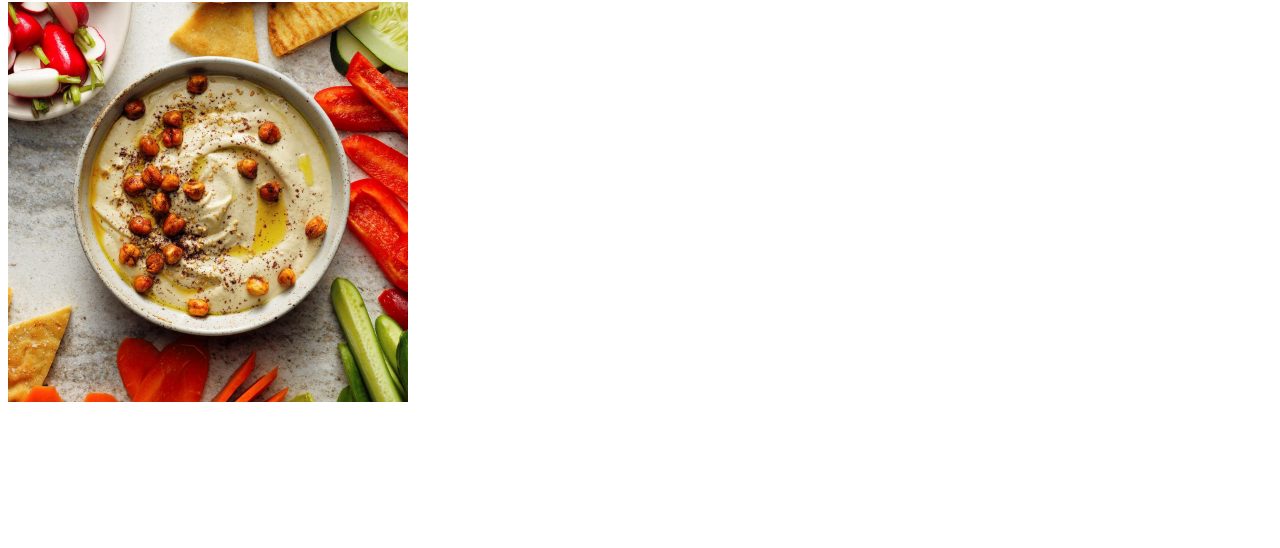
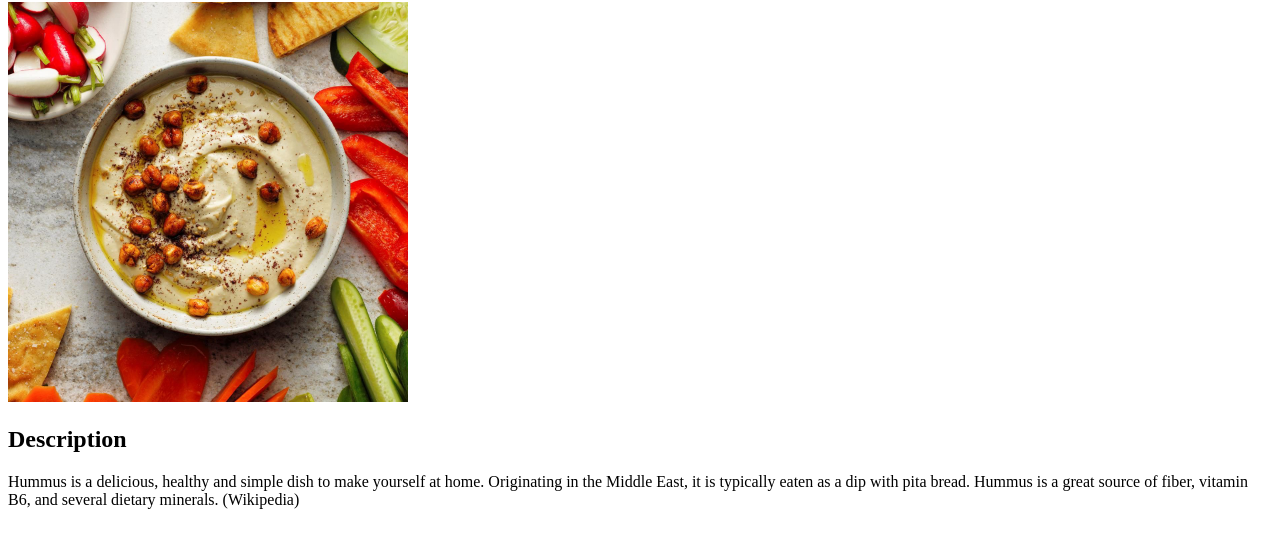
Before and after one commit to lovelylif3/odin-recipes, a plain HTML site: page recipes/hummus.html in a window 1280 px wide. Shown: the part 78-626 px from the top of the page. Drawn offline with Linux system fonts and the light colour scheme.

Commit message:
Add description and broken link to hummus recipe

```diff
--- a/recipes/hummus.html
+++ b/recipes/hummus.html
@@ -3,10 +3,17 @@
 <head>
     <meta charset="UTF-8">
     <meta name="viewport" content="width=device-width, initial-scale=1.0">
-    <title>Document</title>
+    <title>Hummus</title>
 </head>
 <body>
     <h1>Hummus</h1>
     <img src="../img/hummus-image.jpg" width="400" height="400">
+
+    <h2>Description</h2>
+    <p>Hummus is a delicious, healthy and simple dish to make yourself at home.
+        Originating in the Middle East, it is typically eaten as a dip with pita bread.
+        Hummus is a great source of fiber, vitamin B6, and several dietary minerals.
+        <a href"http://en.wikipedia.org/wiki/Hummus">(Wikipedia)</a>
+    </p>
 </body>
 </html>
```
